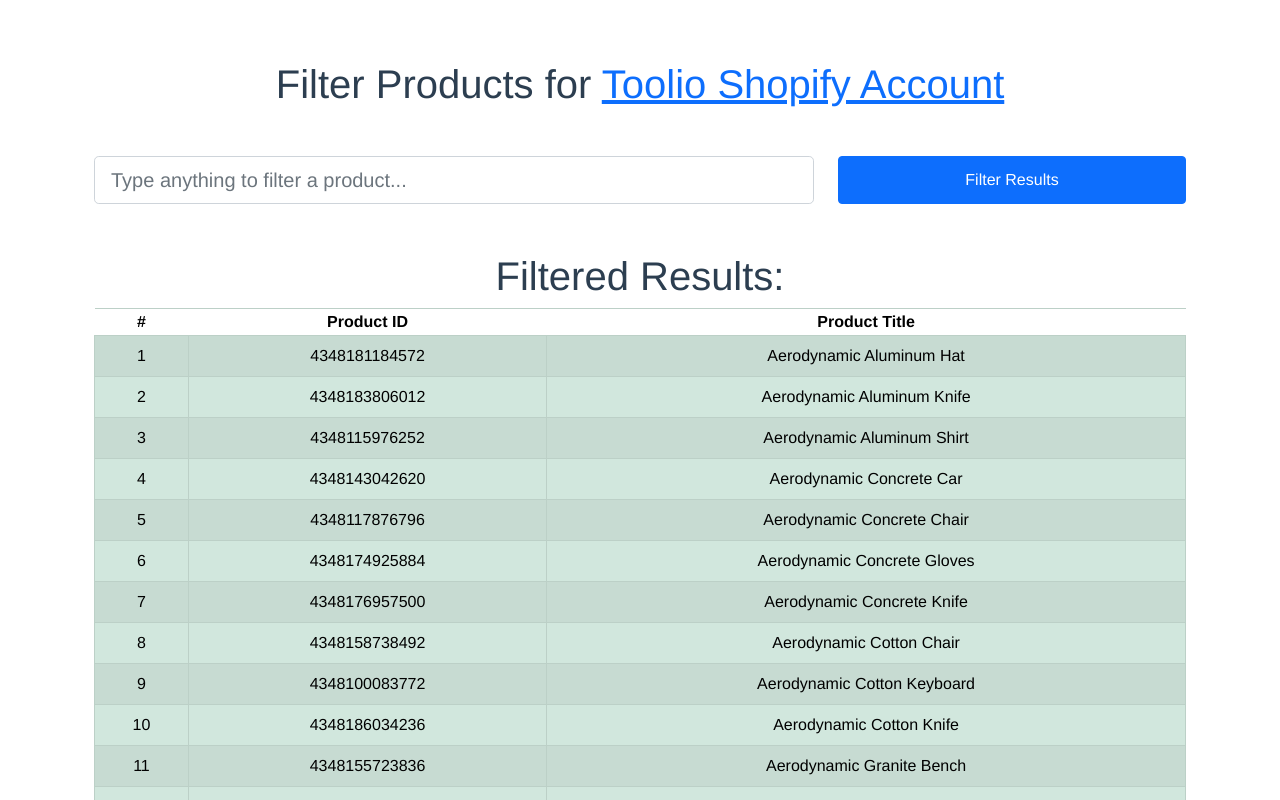
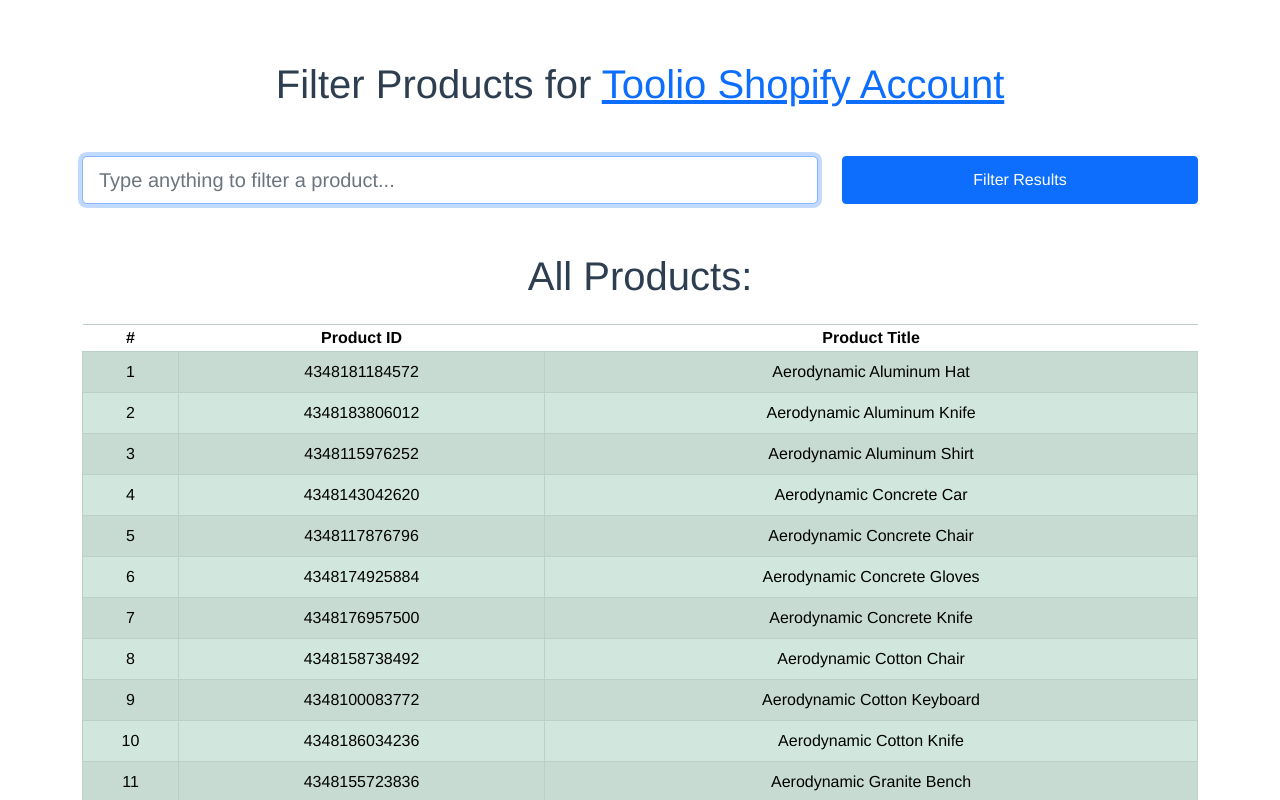
Before and after one commit to erhanyasar/shopify-poc, a Vue app: page / in a window 1280 px wide. Shown: the top 800 px of the page. Built offline with nearby package versions, Linux system fonts and the light colour scheme.

Commit message:
component names hypenated, filterProducts method applied, allProducts send to resultList over props

```diff
--- a/src/App.vue
+++ b/src/App.vue
@@ -1,12 +1,13 @@
 <template>
   <div id="main-app" class="container">
-    <FormInput />
-    <ResultList />
-    <ProductService />
+    <form-input @filter="filterProducts"/>
+    <result-list :allProducts="allProducts"/>
+    <product-service />
   </div>
 </template>
 
 <script>
+import axios from 'axios';
 import FormInput from './components/FormInput.vue'
 import ResultList from './components/ResultList.vue'
 import ProductService from './utils/product.service.vue'
@@ -17,6 +18,25 @@
     FormInput,
     ResultList,
     ProductService
+  },
+  data: function() {
+    return {
+      allProducts: []
+    }
+  },
+  mounted() {
+    axios
+      .get("./products.json")
+      .then(response => {
+        //console.log(response.data.products);
+        this.allProducts = response.data.products
+      });
+  },
+  methods: {
+    filterProducts: function(searchParam, event) {
+      alert(event.target.payload[0]);
+      console.log(searchParam);
+    }
   }
 }
 </script>
--- a/src/components/FormInput.vue
+++ b/src/components/FormInput.vue
@@ -1,13 +1,13 @@
 <template>
-  <div id="form-input" class="container">
+  <div>
     <h1>{{ title }}<a href='https://toolio-retail.myshopify.com/' target="_blank" rel="noopener">{{ link }}</a></h1>
     <form class="mt-5">
       <div class="row">
         <div class="form-group col-8">
-          <input type="text" v-model="searchParam" class="form-control form-control-lg" placeholder="Type anything to filter a product...">
+          <input type="text" class="form-control form-control-lg" placeholder="Type anything to filter a product..." autofocus>
         </div>
         <div class="form-group col-4 d-grid gap-2">
-          <button type="submit" class="btn btn-primary">Filter Results</button>
+          <button type="submit" class="btn btn-primary" @click.prevent="$emit('filterProducts', searchParam, $event)">Filter Results</button>
         </div>
       </div>
     </form>
@@ -15,6 +15,7 @@
 </template>
 
 <script>
+
 export default {
   name: 'FormInput',
   data: function() {
--- a/src/components/ResultList.vue
+++ b/src/components/ResultList.vue
@@ -1,6 +1,6 @@
 <template>
-  <div id="result-list" class="container mt-5">
-    <h1>{{ filteredProducts.length > 0 ? filterTitle : title }}</h1>
+  <div class="mt-5">
+    <h1 class="mb-4">{{ filteredProducts.length > 0 ? filterTitle : title }}</h1>
     <table class="table table-success table-bordered table-striped">
       <thead>
         <th>#</th>
@@ -8,7 +8,7 @@
         <th>Product Title</th>
       </thead>
       <tbody>
-        <tr v-for="(product, i) in filteredProducts" :key="i">
+        <tr v-for="(product, i) in allProducts" :key="i">
           <td>{{ i + 1 }}</td>
           <td>{{ product.id}}</td>
           <td>{{ product.title}}</td>
@@ -19,8 +19,6 @@
 </template>
 
 <script>
-import axios from 'axios';
-
 export default {
   name: 'ResultList',
   data: function() {
@@ -30,12 +28,6 @@
       filteredProducts: []
     }
   },
-  mounted() {
-    axios.get("./products.json")
-      .then(response => {
-        //console.log(response.data.products);
-        this.filteredProducts = response.data.products
-      });
-  }
+  props: ["allProducts"]
 }
 </script>
```
